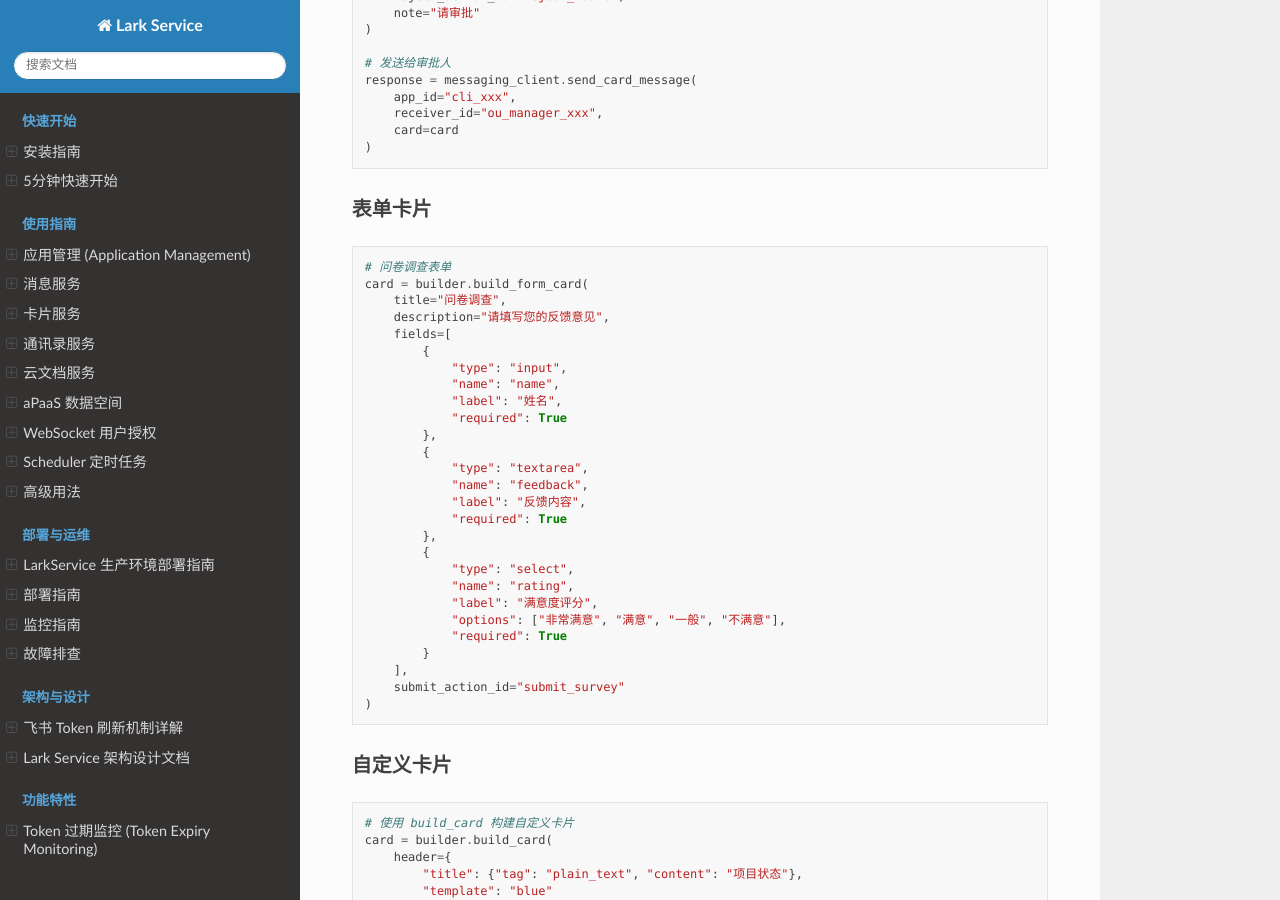
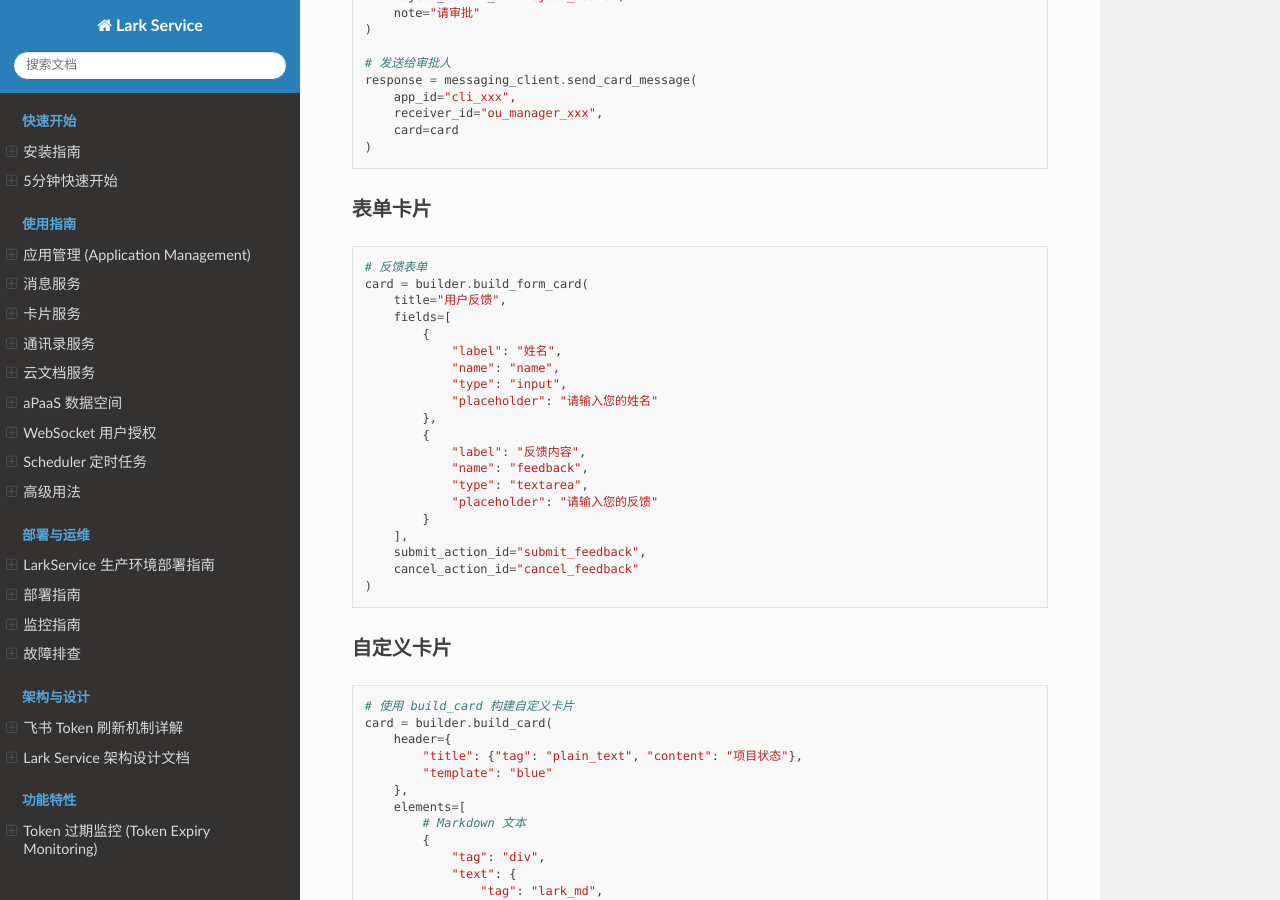
Before and after one commit to ZenRay/LarkServiceCursor, a Sphinx documentation site: the page built from docs/api/lark_service.cardkit.rst, in a window 1280 px wide and 900 px high, scrolled down 2548 px. Built offline with Sphinx 7.4.7 and the Read the Docs theme 3.1.0, drawn with Linux system fonts in a browser that asks for light colours; pages that are not in the unit, such as notebooks, are missing from menus.

Commit message:
fix(docs): 修正卡片服务文档中的 API 调用示例
修复内容:
- 🔧 build_form_card 参数修正
  - 移除不存在的 description 参数
  - 调整 fields 字段结构 (label 在前)
  - 添加 cancel_action_id 参数

修复文件:
- docs/usage/card.md
- docs/api/lark_service.cardkit.rst

确保所有代码示例与实际 API 签名完全一致

```diff
--- a/docs/api/lark_service.cardkit.rst
+++ b/docs/api/lark_service.cardkit.rst
@@ -143,32 +143,25 @@ Examples
 
 .. code-block:: python
 
-    # 问卷调查表单
+    # 反馈表单
     card = builder.build_form_card(
-        title="问卷调查",
-        description="请填写您的反馈意见",
+        title="用户反馈",
         fields=[
             {
+                "label": "姓名",
+                "name": "name",
                 "type": "input",
-                "name": "name",
-                "label": "姓名",
-                "required": True
+                "placeholder": "请输入您的姓名"
             },
             {
+                "label": "反馈内容",
+                "name": "feedback",
                 "type": "textarea",
-                "name": "feedback",
-                "label": "反馈内容",
-                "required": True
-            },
-            {
-                "type": "select",
-                "name": "rating",
-                "label": "满意度评分",
-                "options": ["非常满意", "满意", "一般", "不满意"],
-                "required": True
+                "placeholder": "请输入您的反馈"
             }
         ],
-        submit_action_id="submit_survey"
+        submit_action_id="submit_feedback",
+        cancel_action_id="cancel_feedback"
     )
 
 自定义卡片
```
Also changed, not shown: docs/usage/card.md (+8 -17 lines).
